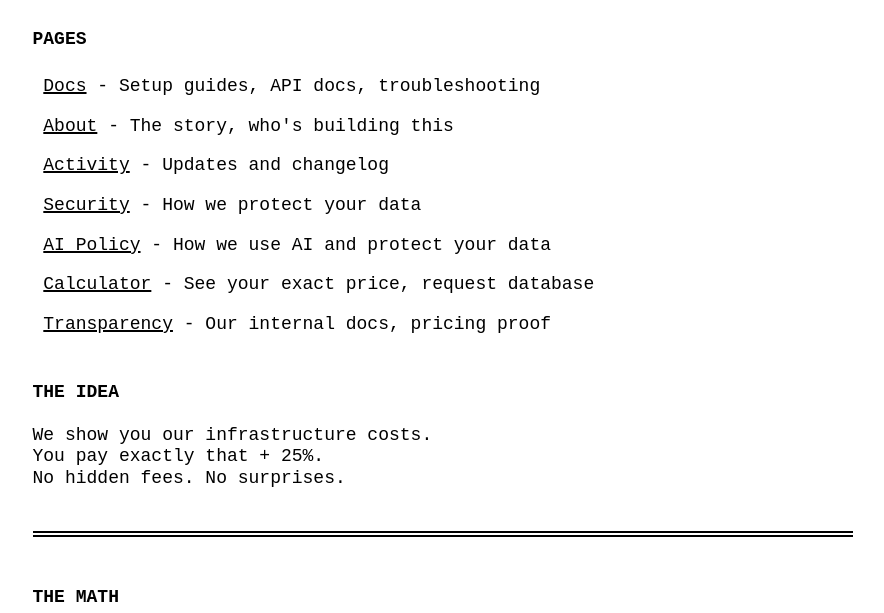
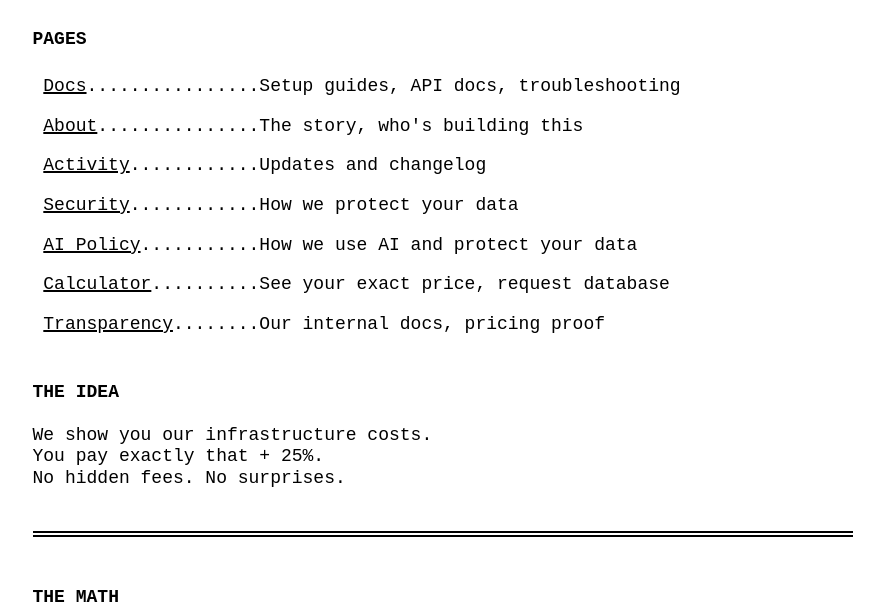
Before and after one commit to jeremylongshore/cost-plus-db, a plain HTML site: page website/index.html in a window 1280 px wide. Shown: the part 187-800 px from the top of the page, without its empty margins (197-1081 px from the left). Drawn offline with Linux system fonts and the light colour scheme; a web font is replaced by a local one.

Commit message:
Replace hyphens with dotted leaders (......) for table-of-contents style navigation

```diff
--- a/website/index.html
+++ b/website/index.html
@@ -37,13 +37,13 @@
 <nav>
 <h2>Pages</h2>
 <ul>
-<li><a href="/docs.html">Docs</a>         - Setup guides, API docs, troubleshooting</li>
-<li><a href="/about.html">About</a>        - The story, who's building this</li>
-<li><a href="/activity.html">Activity</a>     - Updates and changelog</li>
-<li><a href="/security.html">Security</a>     - How we protect your data</li>
-<li><a href="/ai-policy.html">AI Policy</a>    - How we use AI and protect your data</li>
-<li><a href="/calculator.html">Calculator</a>   - See your exact price, request database</li>
-<li><a href="/transparency/">Transparency</a> - Our internal docs, pricing proof</li>
+<li><a href="/docs.html">Docs</a>................Setup guides, API docs, troubleshooting</li>
+<li><a href="/about.html">About</a>...............The story, who's building this</li>
+<li><a href="/activity.html">Activity</a>............Updates and changelog</li>
+<li><a href="/security.html">Security</a>............How we protect your data</li>
+<li><a href="/ai-policy.html">AI Policy</a>...........How we use AI and protect your data</li>
+<li><a href="/calculator.html">Calculator</a>..........See your exact price, request database</li>
+<li><a href="/transparency/">Transparency</a>........Our internal docs, pricing proof</li>
 </ul>
 </nav>
 
```
